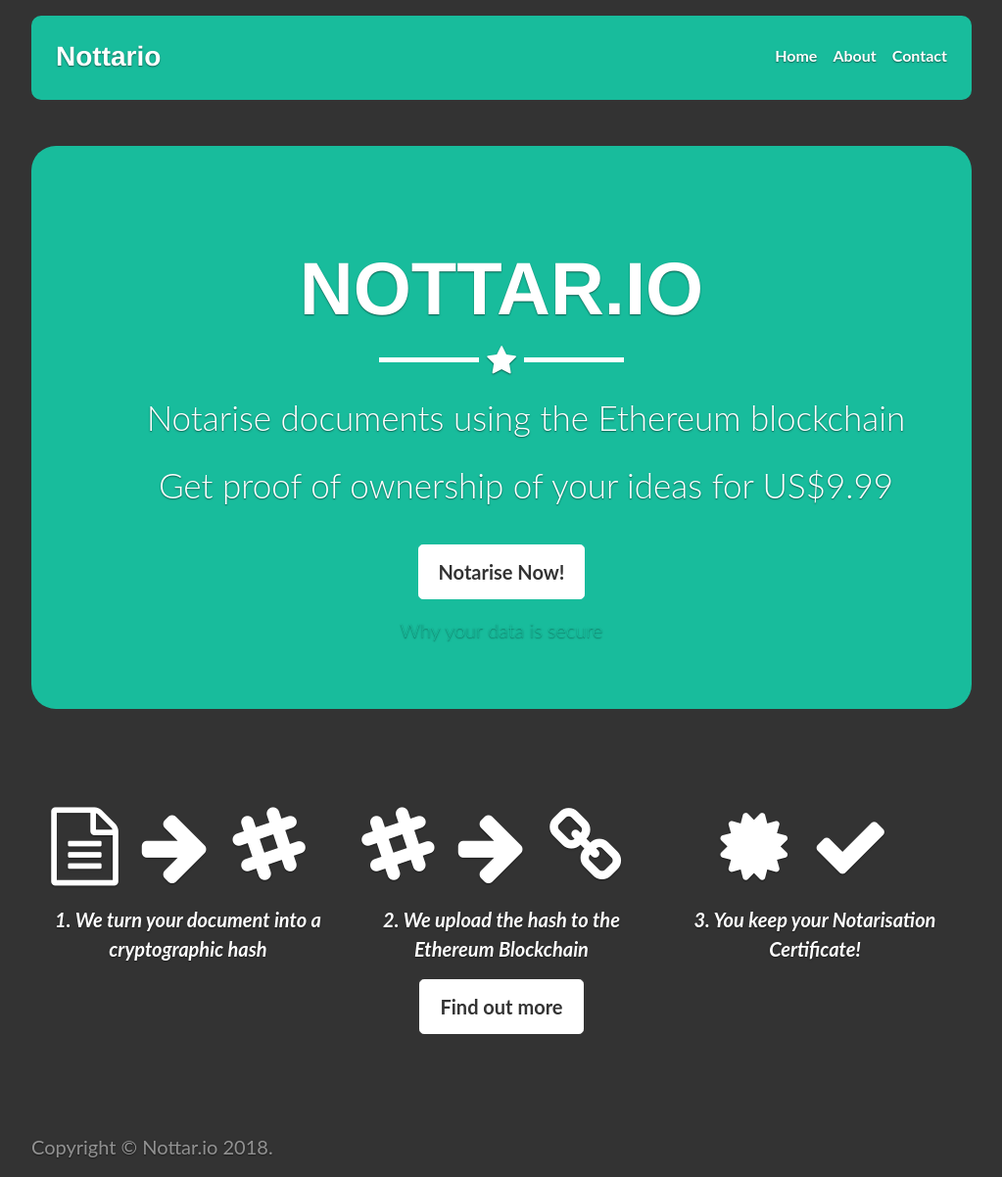
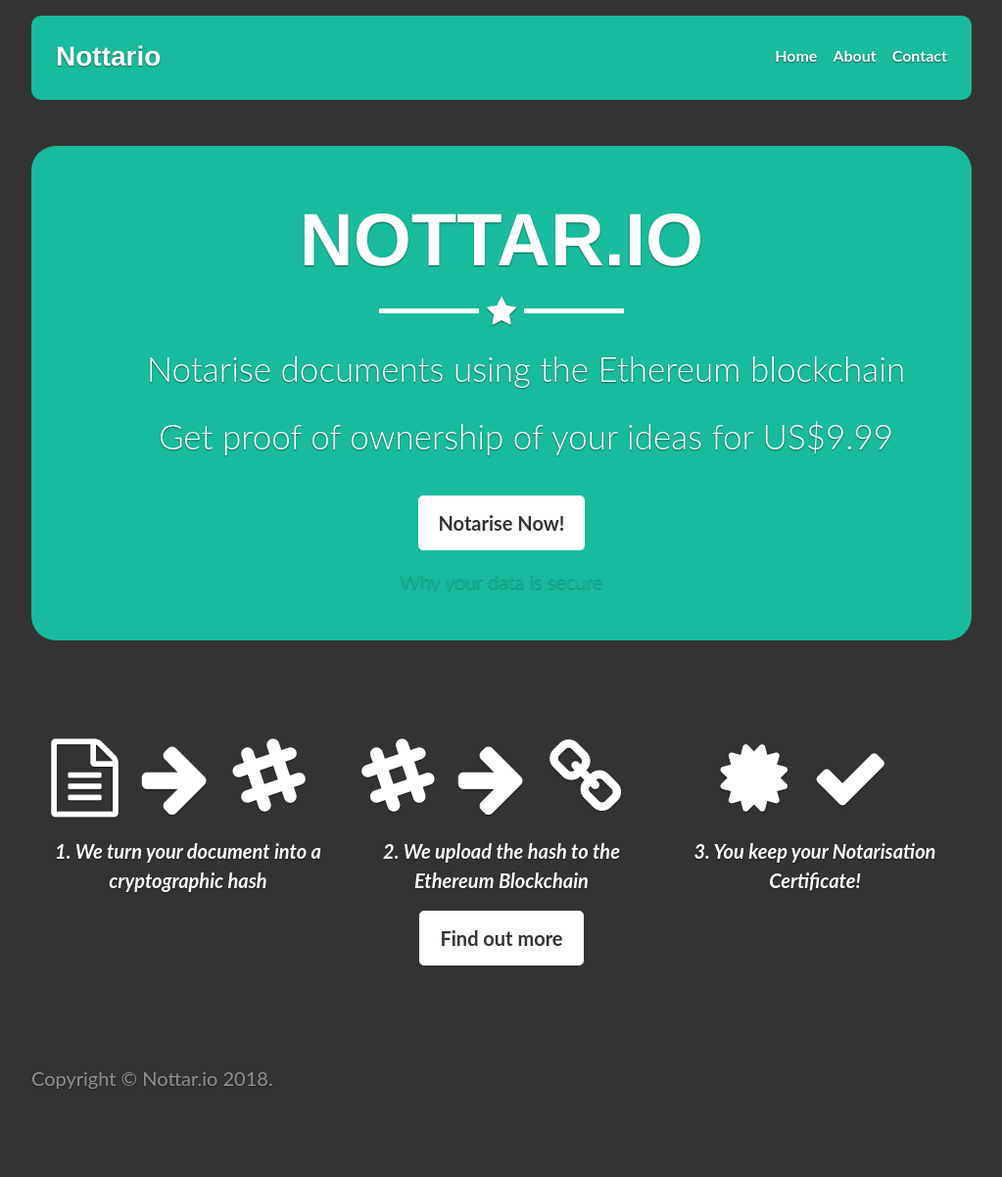
Before and after one commit to danmermel/nottariofront, a Jekyll site: the page built from index.html, in a window 1280 px wide. Shown: the whole page at 98% size, without its empty margins (128-1151 px from the left). Built offline with Jekyll 4.4.1, drawn with Linux system fonts in a browser that asks for light colours; nearby versions of some CDN libraries; after the commit the page ends 1132 px from its top, so only the background shows below that.

Commit message:
container

```diff
--- a/assets/css/freelancer.css
+++ b/assets/css/freelancer.css
@@ -72,8 +72,8 @@
   color: white;
 }
 header .container {
-  padding-top: 100px;
-  padding-bottom: 50px;
+  padding-top: 50px;
+  padding-bottom: 30px;
 }
 header img {
   display: block;
```
